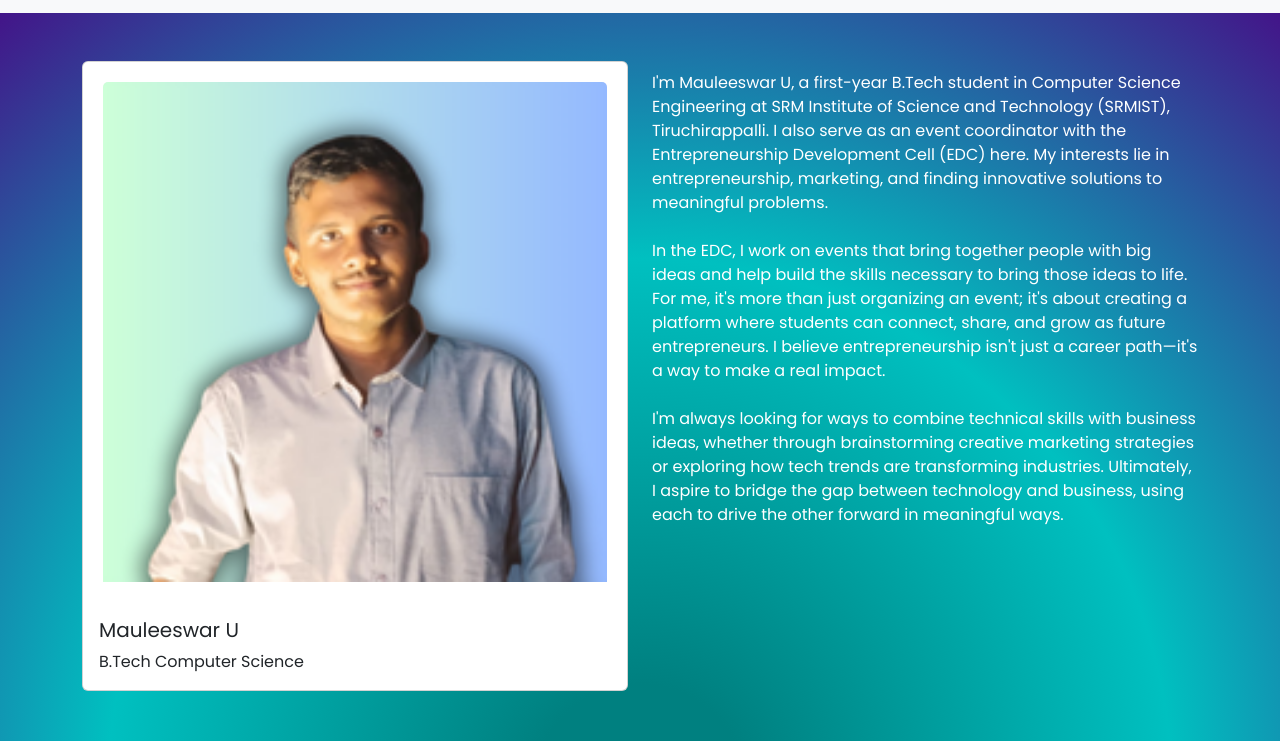
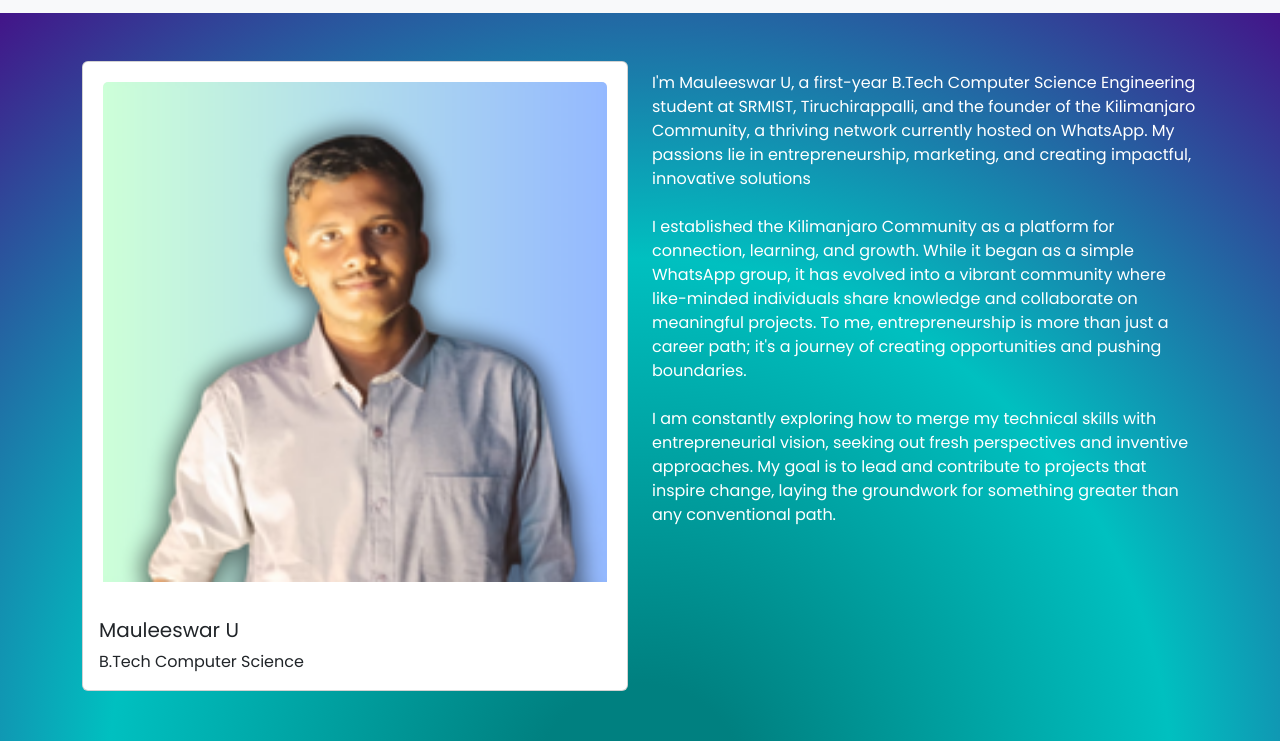
Before and after one commit to mauleeswar-u/prodigy_wd_01, a plain HTML site: page index.html in a window 1280 px wide. Shown: the part 59-800 px from the top of the page. Drawn offline with nearby package versions, Linux system fonts and the light colour scheme.

Commit message:
final commit

```diff
--- a/index.html
+++ b/index.html
@@ -47,13 +47,13 @@
                 </div>
             </div>
             <div class="col-lg-6 col-md-12" style="margin-top: 10px; color: white;">
-                <p>I'm Mauleeswar U, a first-year B.Tech student in Computer Science Engineering at SRM Institute of Science and Technology (SRMIST), Tiruchirappalli. I also serve as an event coordinator with the Entrepreneurship Development Cell (EDC) here. My interests lie in entrepreneurship, marketing, and finding innovative solutions to meaningful problems.
+                <p>I'm Mauleeswar U, a first-year B.Tech Computer Science Engineering student at SRMIST, Tiruchirappalli, and the founder of the Kilimanjaro Community, a thriving network currently hosted on WhatsApp. My passions lie in entrepreneurship, marketing, and creating impactful, innovative solutions
                     <br>
                     <br>
-                    In the EDC, I work on events that bring together people with big ideas and help build the skills necessary to bring those ideas to life. For me, it's more than just organizing an event; it's about creating a platform where students can connect, share, and grow as future entrepreneurs. I believe entrepreneurship isn't just a career path—it's a way to make a real impact.
+                    I established the Kilimanjaro Community as a platform for connection, learning, and growth. While it began as a simple WhatsApp group, it has evolved into a vibrant community where like-minded individuals share knowledge and collaborate on meaningful projects. To me, entrepreneurship is more than just a career path; it's a journey of creating opportunities and pushing boundaries.
                     <br>
                     <br>
-                    I'm always looking for ways to combine technical skills with business ideas, whether through brainstorming creative marketing strategies or exploring how tech trends are transforming industries. Ultimately, I aspire to bridge the gap between technology and business, using each to drive the other forward in meaningful ways.</p>
+                    I am constantly exploring how to merge my technical skills with entrepreneurial vision, seeking out fresh perspectives and inventive approaches. My goal is to lead and contribute to projects that inspire change, laying the groundwork for something greater than any conventional path.</p>
             </div>
         </div>
     </section>
```
